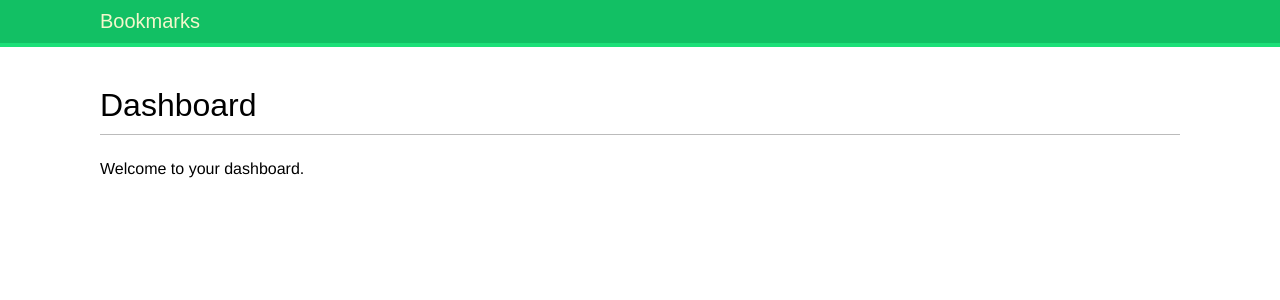
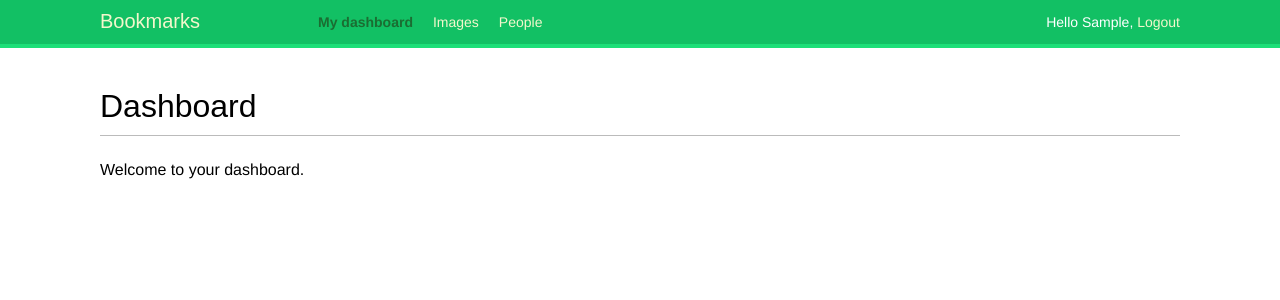
Before and after one commit to pravesh-k/social-site, a Django app: page /account/ in a window 1280 px wide. Shown: the top 300 px of the page. Run offline with Django 3.2, Linux system fonts and the light colour scheme; the visitor is signed in with stand-in values (Sample User, id 1); some web fonts are replaced.

Commit message:
feature: new header for authenticated users

```diff
--- a/account/templates/base.html
+++ b/account/templates/base.html
@@ -8,6 +8,28 @@
     <body>
         <div id="header">
             <span class="logo">Bookmarks</span>
+            {% if request.user.is_authenticated %}
+                <ul class="menu">
+                    <li {% if section == "dashboard" %}class="selected"{% endif %}>
+                        <a href="{% url "dashboard" %}">My dashboard</a>
+                    </li>
+                    <li {% if section == "images" %}class="selected"{% endif %}>
+                        <a href="#">Images</a>
+                    </li>
+                    <li {% if section == "people" %}class="selected"{% endif %}>
+                        <a href="#">People</a>
+                    </li>
+                </ul>
+            {% endif %}
+
+            <span class="user">
+                {% if request.user.is_authenticated %}
+                    Hello {{ request.user.first_name }},
+                    <a href="{% url "logout" %}">Logout</a>
+                {% else %}
+                    <a href="{% url "login" %}">Login</a>
+                {% endif %}
+            </span>
         </div>
         <div id="content">
             {% block content %}
```
